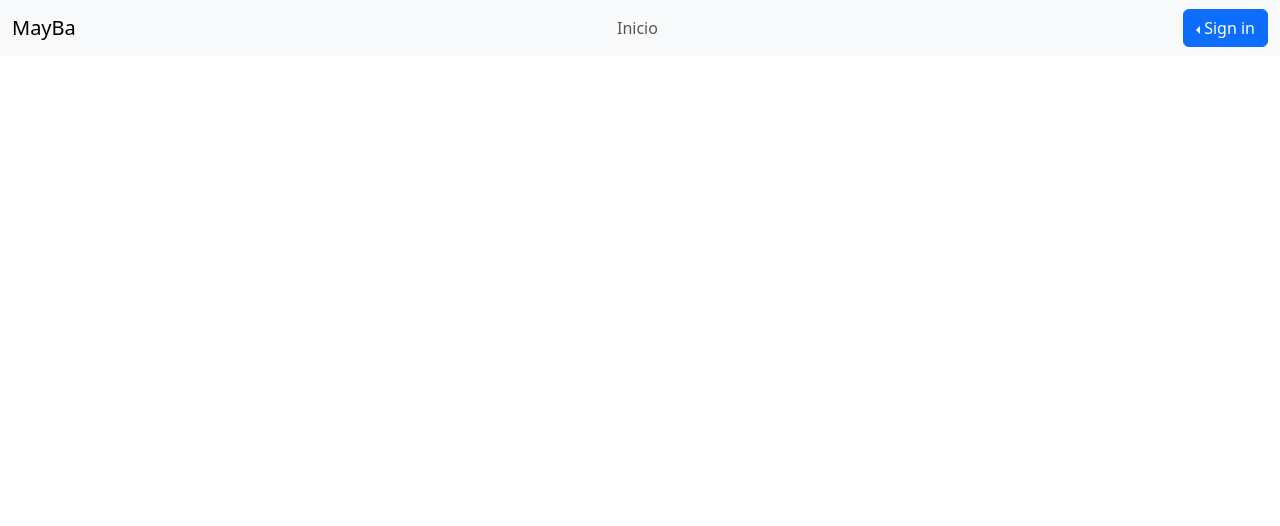
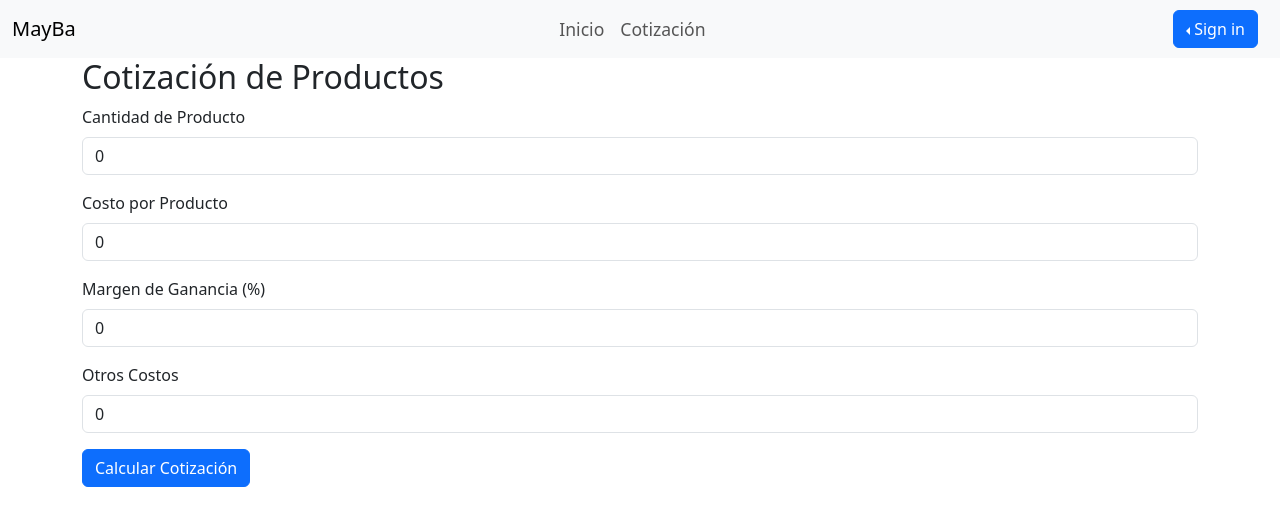
Before and after one commit to etec-integration-project/etec-pi-2024-frontend-Lautiibarreras, a React (Create React App) app: page /cotizacion in a window 1280 px wide. Shown: the top 526 px of the page. Built offline with nearby package versions, Linux system fonts and the light colour scheme; no server answers.

Commit message:
cotizacionPage, Banner y arreglos css

```diff
--- a/docker-compose.yml
+++ b/docker-compose.yml
@@ -26,7 +26,7 @@ services:
   backend:
     build:
       context: https://github.com/etec-integration-project/etec-pi-2024-backend-Lautiibarreras.git
-      #context: /Users/ETEC/Desktop/etec-pi-2024-backend-Lautiibarreras
+      #context: "C:/Users/lauta/OneDrive/Desktop/etec-pi-2024-backend-Lautiibarreras"
       dockerfile: Dockerfile
     restart: always
     ports:
@@ -46,7 +46,7 @@ services:
   frontend:
     build:
       context: https://github.com/etec-integration-project/etec-pi-2024-frontend-Lautiibarreras.git
-      #context: /Users/ETEC/Desktop/etec-pi-2024-frontend-Lautiibarreras
+      #context: "C:/Users/lauta/OneDrive/Desktop/etec-pi-2024-frontend-Lautiibarreras"
 
       dockerfile: Dockerfile
     restart: always
@@ -60,5 +60,6 @@ services:
     environment:
       - PORT=3000
 
+
 networks:
   app_network:
--- /dev/null
+++ b/src/App.css
@@ -0,0 +1,59 @@
+.banner-container {
+    width: 100%;
+    height: 600px; /* Puedes ajustar la altura según tus necesidades */
+    position: relative;
+}
+
+.banner {
+    background-image: url('/src/img/BannerTermo.jpg');
+    background-size: cover;
+    background-position: center;
+    background-repeat: no-repeat;
+    width: 100%;
+    height: 100%;
+    display: flex;
+    align-items: center;
+    justify-content: center;
+}
+
+.banner-text {
+    color: white;
+    font-size: 3em;
+    font-weight: bold;
+    text-shadow: 2px 2px 8px rgba(0, 0, 0, 0.7);
+}
+/* Navbar styles */
+.navbar {
+    margin-bottom: 0px;
+}
+
+.navbar-nav .nav-link {
+    color: #555;
+    font-size: 1.1rem;
+}
+
+.navbar-nav .nav-link:hover {
+    color: #007bff;
+}
+
+/* Form styles */
+.form-control {
+    margin-bottom: 10px;
+}
+
+.alert {
+    margin-bottom: 15px;
+}
+
+.btn-primary {
+    margin-right: 10px;
+}
+
+.form-check-input {
+    margin-top: 0.3rem;
+}
+
+.dropdown-menu {
+    width: 250px;
+    padding: 1.5rem;
+}
--- a/src/App.js
+++ b/src/App.js
@@ -1,12 +1,12 @@
 import React, { Fragment, useState, useEffect } from 'react';
 import axios from 'axios';
 import { BrowserRouter as Router, Route, Link, Routes, Navigate } from 'react-router-dom';
-import DataDisplay from './components/DataDisplay';
-import DataForm from './components/DataForm';
 import CitasPage from './pages/CitasPage'; // Nueva página para citas
+import CotizacionPage from './pages/CotizacionPage'; // Nueva página para citas
 import BACKEND from './config';
 import 'bootstrap/dist/css/bootstrap.min.css';  // Importar Bootstrap CSS
 import 'bootstrap/dist/js/bootstrap.bundle.min.js';  // Importar Bootstrap JS
+import './App.css';  // Importar el archivo de estilos personalizados
 
 const App = () => {
     const [user, setUser] = useState({
@@ -38,7 +38,6 @@ const App = () => {
         try {
             const response = await axios.post(`${BACKEND}/auth/registrar`, user); // Llamada al backend para registrar
             console.log('Usuario registrado:', response.data);
-            // Después del registro exitoso, iniciamos sesión automáticamente
             await loginUser(); // Llamar la función loginUser directamente
             setErrorMessage('');
         } catch (error) {
@@ -53,11 +52,11 @@ const App = () => {
 
     // Función para iniciar sesión llamando al backend
     const loginUser = async (e) => {
-        if (e) e.preventDefault(); // Prevenir el comportamiento por defecto si se pasa el evento del formulario
+        if (e) e.preventDefault();
         try {
-            const response = await axios.post(`${BACKEND}/auth/iniciarSesion`, user, { withCredentials: true }); // Llamada al backend para iniciar sesión con cookies
+            const response = await axios.post(`${BACKEND}/auth/iniciarSesion`, user, { withCredentials: true });
             console.log('Usuario autenticado:', response.data);
-            setLoggedInUser(response.data); // Guardar el usuario autenticado
+            setLoggedInUser(response.data);
             setErrorMessage('');
         } catch (error) {
             setErrorMessage('Usuario o contraseña incorrectos.');
@@ -87,9 +86,12 @@ const App = () => {
                                 <li className="nav-item">
                                     <Link className="nav-link" to="/">Inicio</Link>
                                 </li>
+                                <li className="nav-item">
+                                    <Link className="nav-link" to="/cotizacion">Cotización</Link> {/* Acceso a la página de cotización sin iniciar sesión */}
+                                </li>
                                 {loggedInUser && (
                                     <li className="nav-item">
-                                        <Link className="nav-link" to="/citas">Citas</Link> {/* Nuevo link a la página de citas */}
+                                        <Link className="nav-link" to="/citas">Citas</Link>
                                     </li>
                                 )}
                             </ul>
@@ -143,8 +145,15 @@ const App = () => {
 
                 {/* Rutas */}
                 <Routes>
-                    <Route exact path="/" element={<div className="container"><h2>Bienvenido a la aplicación</h2></div>} />
-                    <Route path="/citas" element={loggedInUser ? <CitasPage userId={loggedInUser.id} /> : <Navigate to="/" />} />  {/* Redirige si no está autenticado */}
+                    <Route exact path="/" element={
+                        <div className="banner-container">
+                            <div className="banner">
+                                <h2 className="banner-text">Bienvenido a MayBa</h2>
+                            </div>
+                        </div>
+                    } />
+                    <Route path="/citas" element={loggedInUser ? <CitasPage userId={loggedInUser.id} /> : <Navigate to="/" />} />
+                    <Route path="/cotizacion" element={<CotizacionPage />} /> {/* Nueva Ruta */}
                 </Routes>
             </Fragment>
         </Router>
--- /dev/null
+++ b/src/pages/CotizacionPage.js
@@ -0,0 +1,116 @@
+import React, { useState } from 'react';
+
+const CotizacionPage = () => {
+    const [inputValues, setInputValues] = useState({
+        cantidadProducto: 0,
+        costoProducto: 0,
+        margenGanancia: 0,
+        otrosCostos: 0
+    });
+
+    const [resultado, setResultado] = useState(null);
+
+    // Función para manejar cambios en los inputs
+    const handleInputChange = (e) => {
+        const { name, value } = e.target;
+        setInputValues({
+            ...inputValues,
+            [name]: parseFloat(value) || 0
+        });
+    };
+
+    // Función para calcular la cotización basada en el input del usuario
+    const calcularCotizacion = (e) => {
+        e.preventDefault();
+
+        const { cantidadProducto, costoProducto, margenGanancia, otrosCostos } = inputValues;
+
+        // Fórmulas basadas en el archivo Excel
+        const costoTotalProducto = cantidadProducto * costoProducto;
+        const ganancia = (margenGanancia / 100) * costoTotalProducto;
+        const precioVenta = costoTotalProducto + ganancia + otrosCostos;
+
+        setResultado({
+            costoTotalProducto,
+            ganancia,
+            otrosCostos,
+            precioVenta
+        });
+    };
+
+    return (
+        <div className="container">
+            <h2>Cotización de Productos</h2>
+            <form onSubmit={calcularCotizacion}>
+                <div className="mb-3">
+                    <label htmlFor="cantidadProducto" className="form-label">Cantidad de Producto</label>
+                    <input
+                        type="number"
+                        className="form-control"
+                        id="cantidadProducto"
+                        name="cantidadProducto"
+                        value={inputValues.cantidadProducto}
+                        onChange={handleInputChange}
+                        required
+                    />
+                </div>
+
+                <div className="mb-3">
+                    <label htmlFor="costoProducto" className="form-label">Costo por Producto</label>
+                    <input
+                        type="number"
+                        className="form-control"
+                        id="costoProducto"
+                        name="costoProducto"
+                        value={inputValues.costoProducto}
+                        onChange={handleInputChange}
+                        required
+                    />
+                </div>
+
+                <div className="mb-3">
+                    <label htmlFor="margenGanancia" className="form-label">Margen de Ganancia (%)</label>
+                    <input
+                        type="number"
+                        className="form-control"
+                        id="margenGanancia"
+                        name="margenGanancia"
+                        value={inputValues.margenGanancia}
+                        onChange={handleInputChange}
+                        required
+                    />
+                </div>
+
+                <div className="mb-3">
+                    <label htmlFor="otrosCostos" className="form-label">Otros Costos</label>
+                    <input
+                        type="number"
+                        className="form-control"
+                        id="otrosCostos"
+                        name="otrosCostos"
+                        value={inputValues.otrosCostos}
+                        onChange={handleInputChange}
+                        required
+                    />
+                </div>
+
+                <button type="submit" className="btn btn-primary">Calcular Cotización</button>
+            </form>
+
+            {/* Mostrar resultado */}
+            {resultado && (
+                <div className="mt-4">
+                    <h3>Resultado de la Cotización</h3>
+                    <ul className="list-group">
+                        <li className="list-group-item">Costo Total del Producto: ${resultado.costoTotalProducto.toFixed(2)}</li>
+                        <li className="list-group-item">Ganancia: ${resultado.ganancia.toFixed(2)}</li>
+                        <li className="list-group-item">Otros Costos: ${resultado.otrosCostos.toFixed(2)}</li>
+                        <li className="list-group-item"><strong>Precio de Venta Final: ${resultado.precioVenta.toFixed(2)}</strong></li>
+                    </ul>
+                </div>
+            )}
+        </div>
+    );
+};
+
+export default CotizacionPage;
```
Also changed, not shown: src/img/BannerPrincipal.jpg (added), src/img/BannerTermo.jpg (added).
